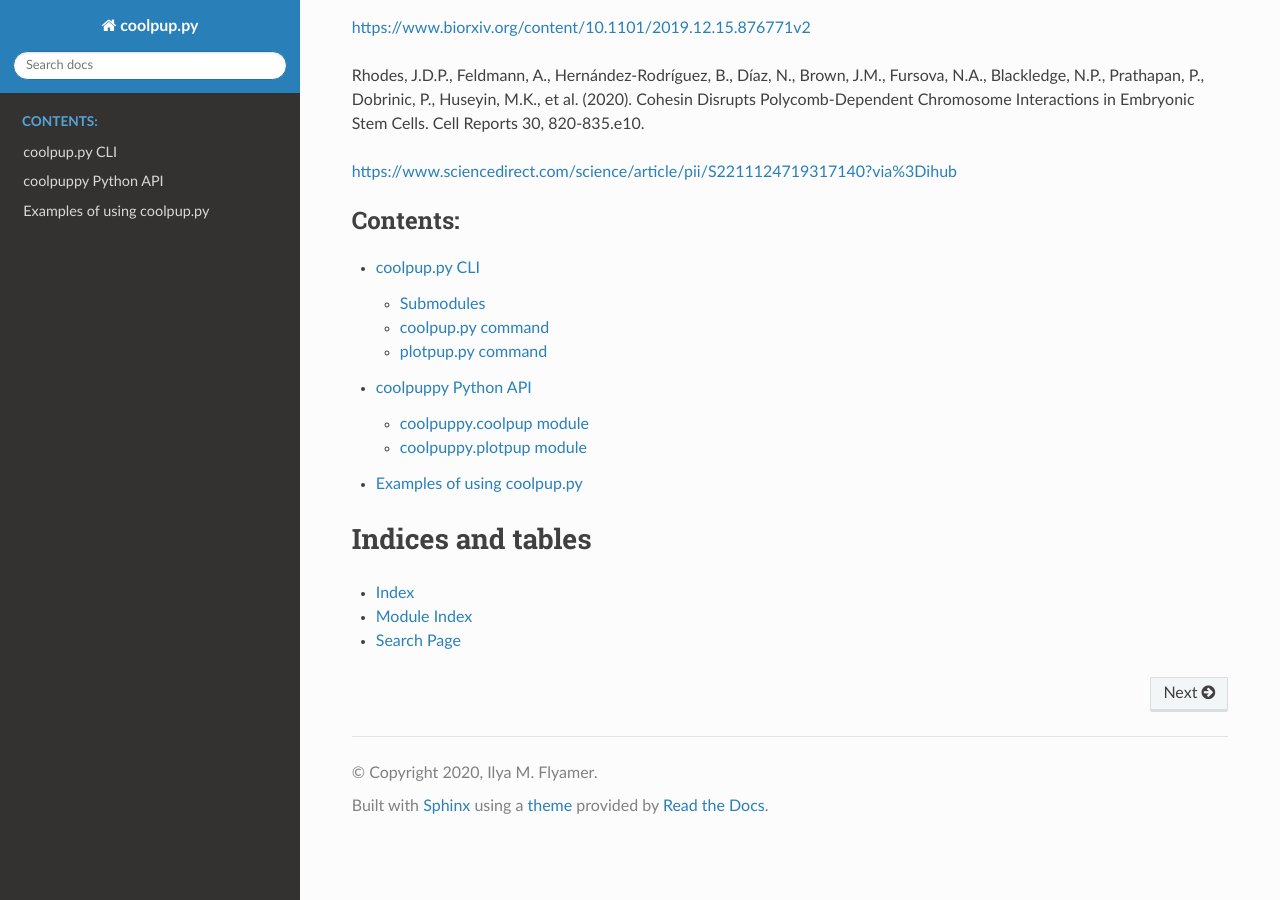
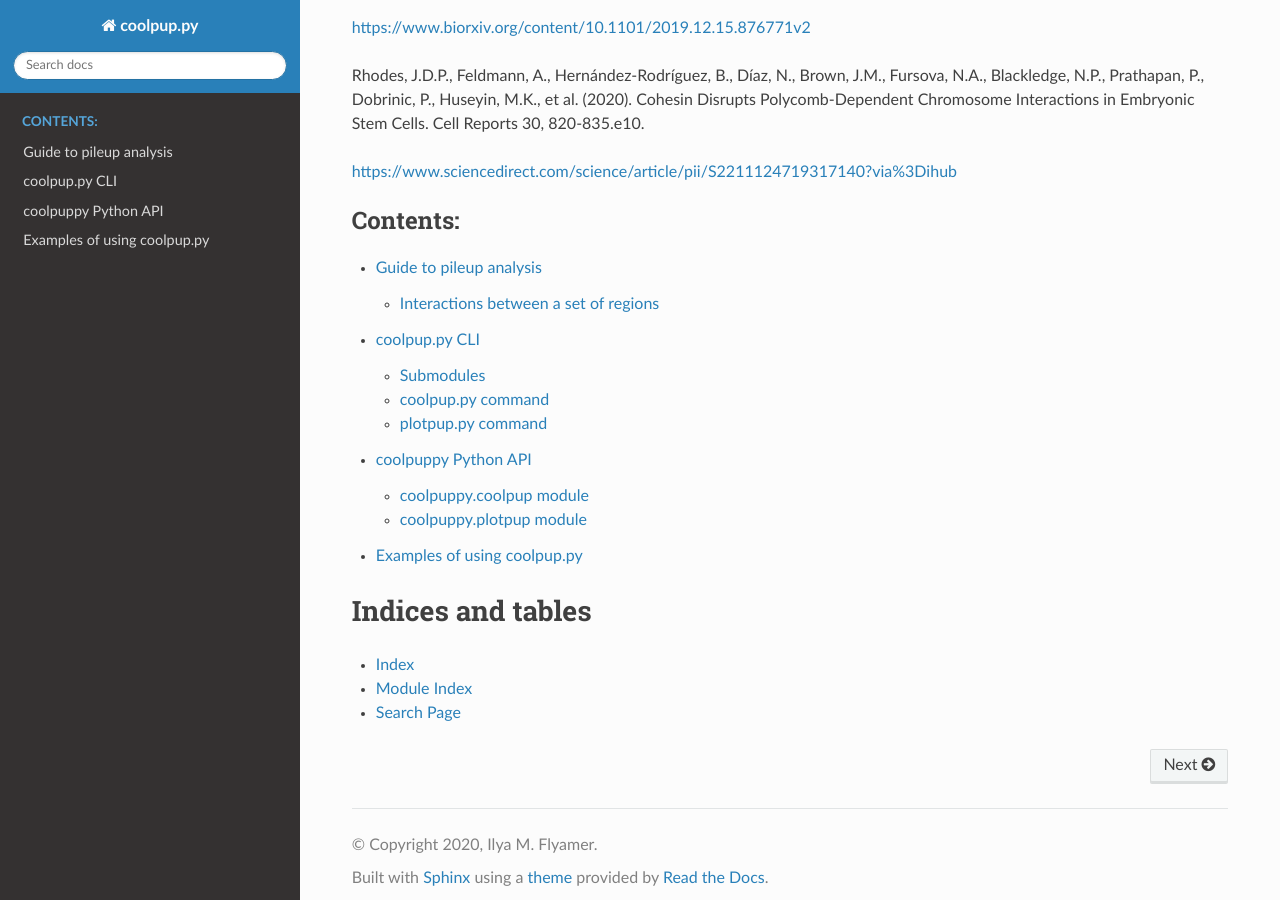
Before and after one commit to open2c/coolpuppy, a Sphinx documentation site: the page built from docs/source/index.rst, in a window 1280 px wide and 900 px high, scrolled down 3108 px. Built offline with Sphinx 7.4.7 and the Read the Docs theme 2.0.0, drawn with Linux system fonts in a browser that asks for light colours; part of the change alters nothing that is shown.

Commit message:
Begin walkthough

```diff
--- a/docs/source/index.rst
+++ b/docs/source/index.rst
@@ -7,6 +7,7 @@ Welcome to coolpup.py's documentation!
    :maxdepth: 2
    :caption: Contents:
 
+   walkthrough.md
    coolpup_py_cli.rst
    modules.rst
    Examples/snHi-C_Examples.ipynb
--- /dev/null
+++ b/docs/source/walkthrough.md
@@ -0,0 +1,36 @@
+# Guide to pileup analysis
+
+Coolpup.py is a tool for pileup analysis. But what are pile-ups?
+
+If you don't know, you might have seen average ChIP-seq or ATAC-seq profiles which look something like this:
+
+<img src="https://raw.githubusercontent.com/Phlya/coolpuppy/master/docs/source/figs/chip_profile.png" alt="ChIP profile" width="600px"/>
+
+Pile-ups in Hi-C are essentially the same as average profiles, but in 2 dimensions, since
+Hi-C data is a a matrix, not a linear track!
+
+Therefore instead of a linear plot, pileups are usually represented as heatmaps - by mapping
+values of different pixels in the average matrix to specific colours.
+
+## Interactions between a set of regions
+
+For example, we can again start with ChIP-seq peaks, but instead of averaging ChIP-seq data around them,
+combine them with Hi-C data and check whether these regions are often found in proximity to each other. The algorithm is simple:
+we find intersections of all peaks in the Hi-C matrix (with some padding around the peak), and average them. If the peaks often interact,
+we will detect an enrichment in the center of the average matrix:
+
+<img src="https://raw.githubusercontent.com/Phlya/coolpuppy/master/docs/source/figs/new_grid_loop_quant.png" alt="Grid averaging" width="300px"/>
+
+
+Here is a real example:
+
+<img src="https://raw.githubusercontent.com/Phlya/coolpuppy/master/docs/source/figs/example_pileup.png" alt="Example pileup" width="600px"/>
+
+Here I averaged all (intra-chromosomal) interactions between highly enriched ChIP-seq peaks of RING1B in mouse ES cells.
+I added 100 kbp padding to each bin containing the peak, and since I used 5 kbp resolution Hi-C data,
+the total length of each side of this heatmap is 205 kbp. I also normalizes the result by what we would expect to find by chance,
+and therefore the values indicate observed/expected enrichment. Because of that, the colour is log-scaled, so that the neutral
+grey colour corresponds to 1 - no enrichment or depletion, while red and blue correspond to value above and below 1, respectively.
+
+What is important, is that in the center we see higher values than on the edges: this means that regions
+bound by RING1B tend to stick together more, than expected! The actual value in the central pixel is displayed on top left for reference.
```
Also changed, not shown: docs/source/figs/example_pileup.png.
